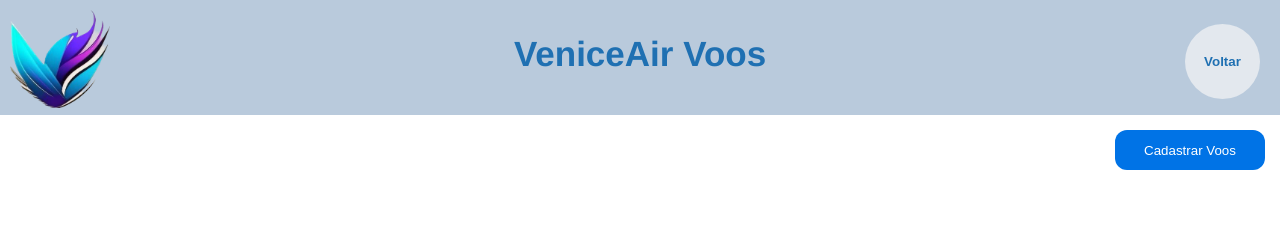
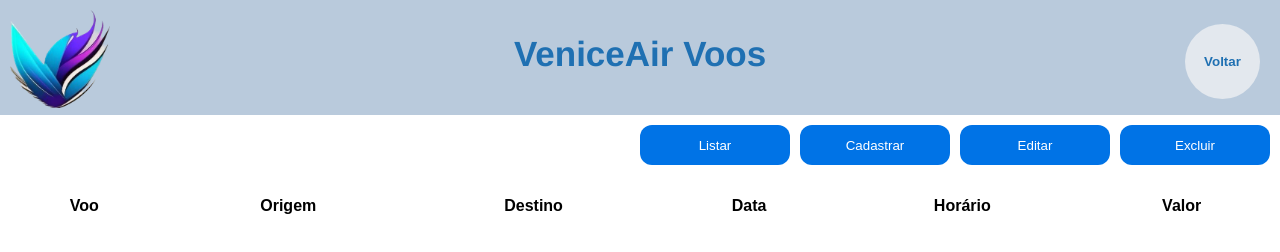
Before and after one commit to Silvestrinih03/VeniceAir, a plain HTML site: page VeniceAir_Front/admin/pages/voos.html in a window 1280 px wide. Drawn offline with Linux system fonts and the light colour scheme.

Commit message:
Edição front

```diff
--- a/VeniceAir_Front/admin/assets/css/aeronaves.css
+++ b/VeniceAir_Front/admin/assets/css/aeronaves.css
@@ -1,7 +1,6 @@
 #botao_cadastrar{
     float: right;
-    margin-top: 15px;
-    margin-right: 15px;
+    margin-top: 10px;
     width: 100%;
 }
 
@@ -13,6 +12,8 @@
     background-color: #0073e6;
     transition: background-color 0.3s;
     float: right;
+    margin-right: 10px;
+    margin-bottom: 20px;
 }
 
 #cadastrar:hover{
@@ -24,26 +25,16 @@
     color: #fff;
 }
 
+th, th{
+    padding: 10px 15px;
+}
+
+#aeronavesTable{
+    width: 100%;
+}
+
 #listagem{
     margin-top: 20px;
     text-align: center;
 
 }
-
-th, th{
-    padding: 10px 15px;
-}
-
-#id_thead{
-    font-weight: bold;
-    background-color:  #c7c4c4b0;
-    height: 20px;
-    width: 80%;
-    margin: 0 auto;
-
-}
-
-#id_thead td{
-    /* padding: 10px; */
-    border-collapse: collapse;
-}
--- a/VeniceAir_Front/admin/assets/css/aeroportos.css
+++ b/VeniceAir_Front/admin/assets/css/aeroportos.css
@@ -1,7 +1,7 @@
 #botao_cadastrar{
     float: right;
-    margin-top: 15px;
-    margin-right: 15px;
+    margin-top: 10px;
+    width: 100%;
 }
 
 #cadastrar{
@@ -11,6 +11,9 @@
     border: none;
     background-color: #0073e6;
     transition: background-color 0.3s;
+    float: right;
+    margin-right: 10px;
+    margin-bottom: 20px;
 }
 
 #cadastrar:hover{
@@ -21,3 +24,10 @@
     text-decoration: none;
     color: #fff;
 }
+th, th{
+    padding: 10px 15px;
+}
+
+#aeronavesTable{
+    width: 100%;
+}
--- /dev/null
+++ b/VeniceAir_Front/admin/assets/css/alteracao.css
@@ -0,0 +1,66 @@
+body {
+    font-family: Arial, sans-serif;
+    background-color: #ffffff;
+    /* background-color: #b9cadc; OPÇÃO 2 */
+    display: flex;
+    flex-direction: column;
+    align-items: center;
+    justify-content: flex-start;
+    height: 100vh;
+  }
+
+  .container {
+    max-width: 400px;
+    margin: 0 auto;
+    padding: 20px;
+    border: 1px solid #ccc;
+    border-radius: 5px;
+    background-color: #f9f9f9;
+    margin-top: 20px;
+  }
+
+  form {
+    display: flex;
+    flex-direction: column;
+  }
+
+  label {
+    font-weight: bold;
+    margin-top: 10px;
+    text-align: left;
+  }
+
+  select, input {
+    padding: 5px;
+    margin-bottom: 10px;
+    border: 1px solid #ccc;
+    border-radius: 3px;
+    width: 50%;
+    margin-left: 15px;
+  }
+
+  button {
+    background-color: #0073e6;
+    color: #fff;
+    padding: 10px;
+    border: none;
+    border-radius: 3px;
+    cursor: pointer;
+    transition: background-color 0.3s;
+    width: 100%;
+    margin: 2px;
+  }
+
+  button:hover {
+    background-color: #005bad;
+  }
+
+  .statusError {
+    color: red;
+    margin-top: 10px;
+  }
+
+  .statusSuccess {
+    color: blue;
+    margin-top: 10px;
+  }
--- a/VeniceAir_Front/admin/assets/css/techos.css
+++ b/VeniceAir_Front/admin/assets/css/techos.css
@@ -1,7 +1,7 @@
 #botao_cadastrar{
     float: right;
-    margin-top: 15px;
-    margin-right: 15px;
+    margin-top: 10px;
+    width: 100%;
 }
 
 #cadastrar{
@@ -11,6 +11,9 @@
     border: none;
     background-color: #0073e6;
     transition: background-color 0.3s;
+    float: right;
+    margin-right: 10px;
+    margin-bottom: 20px;
 }
 
 #cadastrar:hover{
@@ -21,3 +24,11 @@
     text-decoration: none;
     color: #fff;
 }
+
+th, th{
+    padding: 10px 15px;
+}
+
+#aeronavesTable{
+    width: 100%;
+}
--- a/VeniceAir_Front/admin/assets/css/voos.css
+++ b/VeniceAir_Front/admin/assets/css/voos.css
@@ -1,7 +1,7 @@
 #botao_cadastrar{
     float: right;
-    margin-top: 15px;
-    margin-right: 15px;
+    margin-top: 10px;
+    width: 100%;
 }
 
 #cadastrar{
@@ -11,6 +11,9 @@
     border: none;
     background-color: #0073e6;
     transition: background-color 0.3s;
+    float: right;
+    margin-right: 10px;
+    margin-bottom: 20px;
 }
 
 #cadastrar:hover{
@@ -21,3 +24,11 @@
     text-decoration: none;
     color: #fff;
 }
+
+th, th{
+    padding: 10px 15px;
+}
+
+#aeronavesTable{
+    width: 100%;
+}
--- a/VeniceAir_Front/admin/pages/voos.html
+++ b/VeniceAir_Front/admin/pages/voos.html
@@ -19,6 +19,28 @@
                 <button id="padrao_button"><a href="area_admin.html">Voltar</a></button>
             </div>
         </div>
-        <div id="botao_cadastrar"><button id="cadastrar"><a href="cadastroVoos.html">Cadastrar Voos</a></button></div>
+        <div id="botao_cadastrar">
+            <button id="cadastrar"><a href="exlucirVoos.html">Excluir</a></button>
+            <button id="cadastrar"><a href="">Editar</a></button>
+            <button id="cadastrar"><a href="cadastroVoos.html">Cadastrar</a></button>
+            <button id="cadastrar"><a href="">Listar</a></button>
+        </div>
+        <div>
+            <table id="aeronavesTable">
+                <thead>
+                    <tr>
+                        <th>Voo</th>
+                        <th>Origem</th>
+                        <th>Destino</th>
+                        <th>Data</th>
+                        <th>Horário</th>
+                        <th>Valor</th>
+                    </tr>
+                </thead>
+                <tbody>
+                    <!-- Linhas da tabela serão adicionadas aqui -->
+                </tbody>
+            </table>
+        </div>
     </body>
 </html>
```
Also changed, not shown: VeniceAir_Front/admin/pages/aeronaves.html (+4 -2 lines), VeniceAir_Front/admin/pages/aeroportos.html (+20 -1 lines), VeniceAir_Front/admin/pages/cadastroAeroportos.html (+1 -1 lines), VeniceAir_Front/admin/pages/excluirAeronaves.html (added, +28 -0 lines), VeniceAir_Front/admin/pages/excluirAeroportos.html (added, +28 -0 lines), VeniceAir_Front/admin/pages/excluirTrechos.html (added, +28 -0 lines), VeniceAir_Front/admin/pages/exlucirVoos.html (added, +28 -0 lines), VeniceAir_Front/admin/pages/trechos.html (+19 -1 lines).
